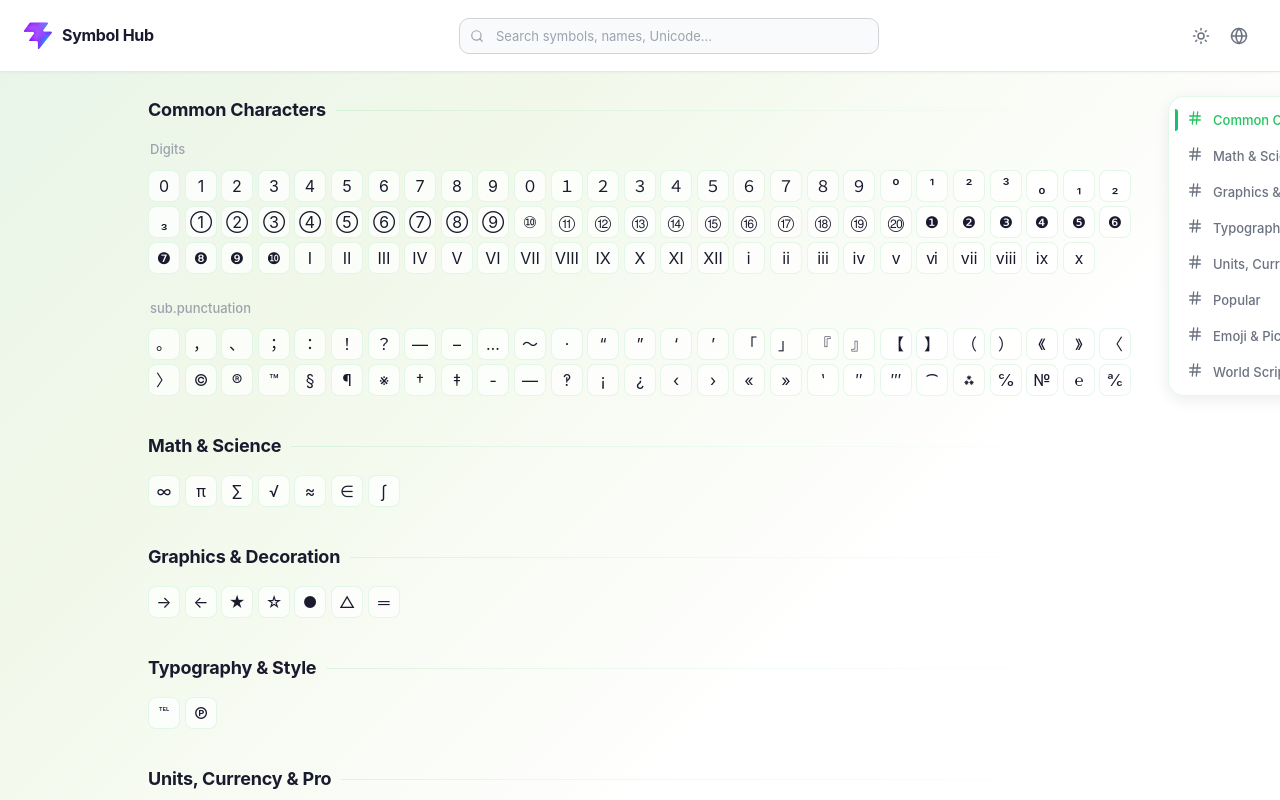
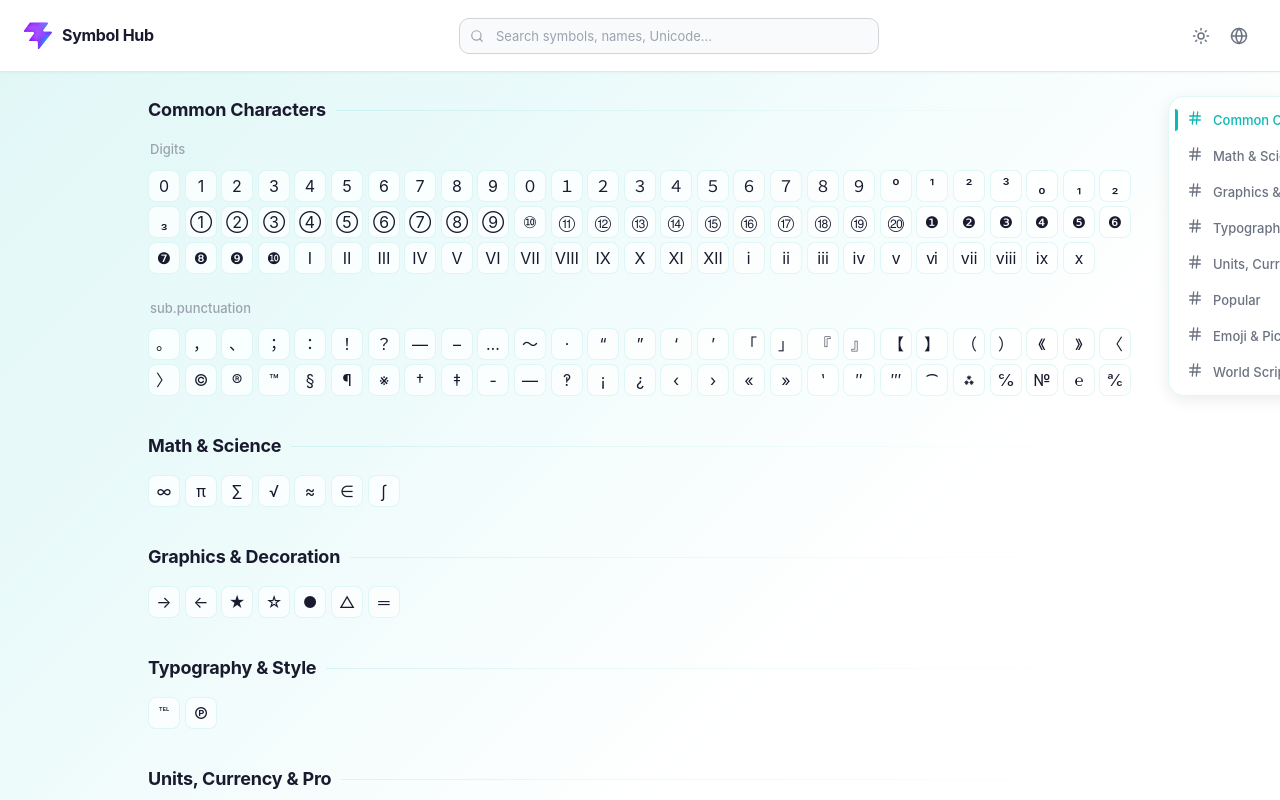
Before and after one commit to dzstudio/symbol_hub, a Vue app: page / in a window 1280 px wide. Shown: the top 800 px of the page. Built offline with nearby package versions, Linux system fonts and the light colour scheme.

Commit message:
style: change primary color to Tiffany blue (#0ABAB5)

```diff
--- a/src/assets/styles/global.css
+++ b/src/assets/styles/global.css
@@ -110,7 +110,7 @@ html {
 
 .navbar-search input:focus {
   border-color: var(--color-primary);
-  box-shadow: 0 0 0 3px rgba(34, 197, 94, 0.1);
+  box-shadow: 0 0 0 3px rgba(10, 186, 181, 0.1);
 }
 
 .navbar-search input::placeholder {
@@ -168,7 +168,7 @@ html {
 
 [data-theme="dark"] .navbar-btn:hover {
   background: rgba(255, 255, 255, 0.1);
-  color: #86efac;
+  color: #5CE5DF;
 }
 
 .navbar-btn svg {
--- a/src/assets/styles/variables.css
+++ b/src/assets/styles/variables.css
@@ -1,23 +1,24 @@
 /* ============================================
    CSS Design Tokens — Light & Dark modes
+   Tiffany Blue (#0ABAB5)
    ============================================ */
 :root {
-  --bg-gradient: linear-gradient(135deg, #e8f5e9 0%, #f1f8e9 30%, #ffffff 70%);
+  --bg-gradient: linear-gradient(135deg, #e0f7f6 0%, #eafafa 30%, #ffffff 70%);
   --bg-glass: rgba(255, 255, 255, 0.72);
   --bg-glass-hover: rgba(255, 255, 255, 0.85);
   --bg-glass-active: rgba(255, 255, 255, 0.92);
-  --color-primary: #22c55e;
-  --color-primary-light: #86efac;
-  --color-primary-dark: #16a34a;
-  --color-accent: #10b981;
+  --color-primary: #0ABAB5;
+  --color-primary-light: #5CE5DF;
+  --color-primary-dark: #089E99;
+  --color-accent: #0ABAB5;
   --text-primary: #1a1a2e;
   --text-secondary: #6b7280;
   --text-tertiary: #9ca3af;
-  --border-glass: rgba(34, 197, 94, 0.12);
+  --border-glass: rgba(10, 186, 181, 0.12);
   --shadow-sm: 0 1px 3px rgba(0, 0, 0, 0.06);
   --shadow-md: 0 4px 16px rgba(0, 0, 0, 0.08);
-  --shadow-lg: 0 8px 32px rgba(34, 197, 94, 0.15);
-  --shadow-glow: 0 0 20px rgba(34, 197, 94, 0.4);
+  --shadow-lg: 0 8px 32px rgba(10, 186, 181, 0.15);
+  --shadow-glow: 0 0 20px rgba(10, 186, 181, 0.4);
   --nav-height: 72px;
   --content-max-width: 1024px;
   --card-size: 32px;
@@ -30,20 +31,20 @@
 }
 
 [data-theme="dark"] {
-  --bg-gradient: linear-gradient(135deg, #0a1f0d 0%, #0d1117 50%, #111827 100%);
-  --bg-glass: rgba(30, 40, 30, 0.6);
-  --bg-glass-hover: rgba(40, 55, 40, 0.75);
-  --bg-glass-active: rgba(50, 65, 50, 0.85);
-  --color-primary: #4ade80;
-  --color-primary-light: #86efac;
-  --color-primary-dark: #22c55e;
-  --color-accent: #34d399;
+  --bg-gradient: linear-gradient(135deg, #0a1a1a 0%, #0d1117 50%, #111827 100%);
+  --bg-glass: rgba(20, 30, 30, 0.6);
+  --bg-glass-hover: rgba(30, 45, 45, 0.75);
+  --bg-glass-active: rgba(40, 55, 55, 0.85);
+  --color-primary: #5CE5DF;
+  --color-primary-light: #81D8D0;
+  --color-primary-dark: #0ABAB5;
+  --color-accent: #5CE5DF;
   --text-primary: #f0fdf4;
   --text-secondary: #9ca3af;
   --text-tertiary: #6b7280;
-  --border-glass: rgba(74, 222, 128, 0.15);
+  --border-glass: rgba(92, 229, 223, 0.15);
   --shadow-sm: 0 1px 3px rgba(0, 0, 0, 0.2);
   --shadow-md: 0 4px 16px rgba(0, 0, 0, 0.3);
-  --shadow-lg: 0 8px 32px rgba(74, 222, 128, 0.1);
-  --shadow-glow: 0 0 20px rgba(74, 222, 128, 0.3);
+  --shadow-lg: 0 8px 32px rgba(92, 229, 223, 0.1);
+  --shadow-glow: 0 0 20px rgba(92, 229, 223, 0.3);
 }
```
